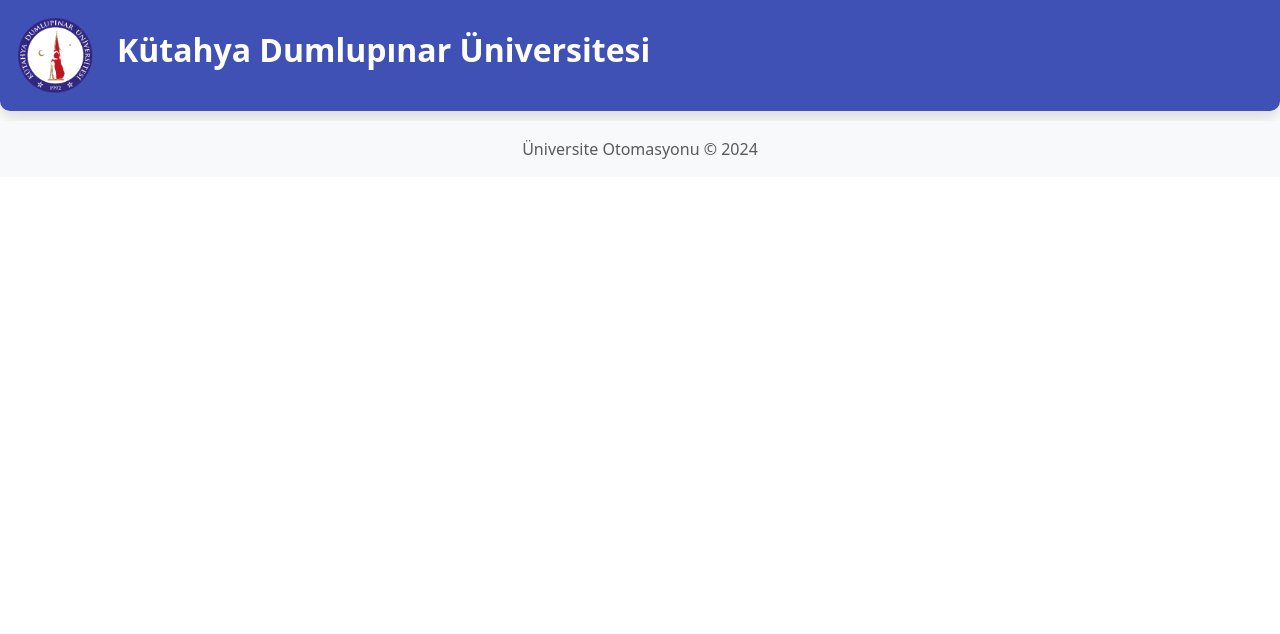
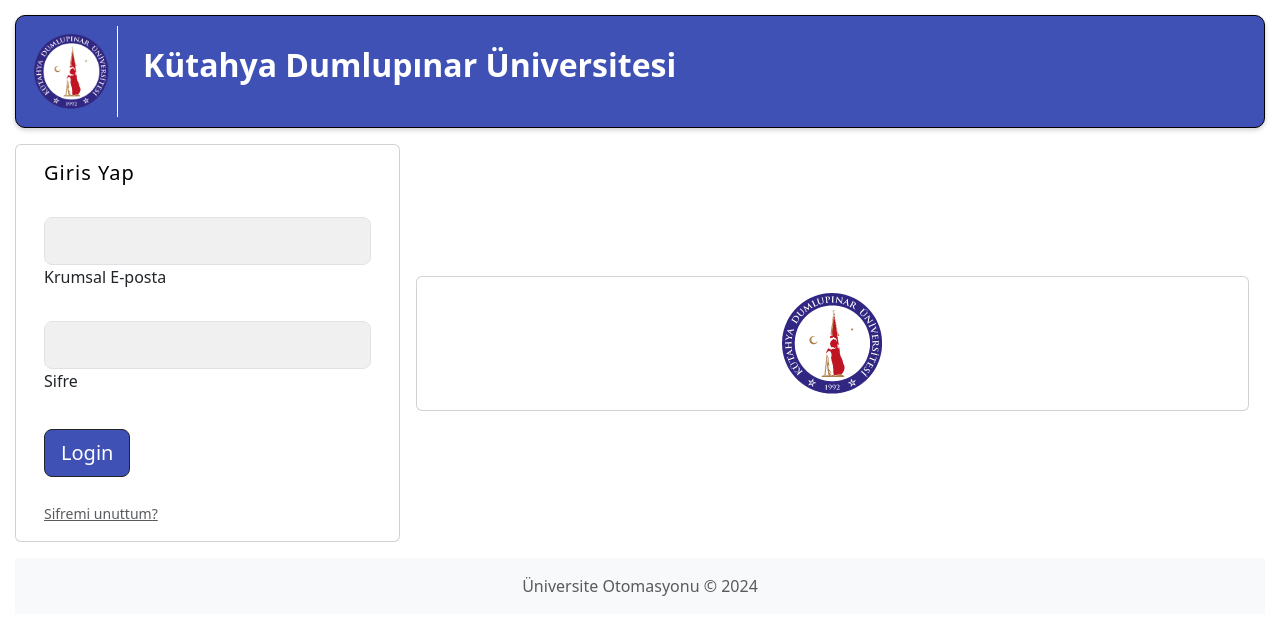
Before and after one commit to MuhammetFatihAktug/university-automation-systems-frontend, an Angular app: page / in a window 1280 px wide. Shown: the top 634 px of the page. Built offline with nearby package versions, Linux system fonts and the light colour scheme.

Commit message:
signin section added

```diff
--- a/angular.json
+++ b/angular.json
@@ -28,7 +28,9 @@
               "src/styles.css",
               "node_modules/bootstrap/dist/css/bootstrap.min.css"
             ],
-            "scripts": []
+            "scripts": [
+              "node_modules/bootstrap/dist/js/bootstrap.js"
+            ]
           },
           "configurations": {
             "production": {
--- a/src/app/app.component.css
+++ b/src/app/app.component.css
@@ -0,0 +1,3 @@
+.main-div{
+  padding: 15px;
+}
--- a/src/app/app.component.html
+++ b/src/app/app.component.html
@@ -1,2 +1,6 @@
-<app-header></app-header>
-<app-footer></app-footer>
+<div class="main-div">
+
+  <app-header></app-header>
+  <app-login></app-login>
+  <app-footer></app-footer>
+</div>
--- a/src/app/app.component.ts
+++ b/src/app/app.component.ts
@@ -2,11 +2,12 @@
 import { RouterOutlet } from '@angular/router';
 import {HeaderComponent} from "./components/header/header.component";
 import {FooterComponent} from "./components/footer/footer.component";
+import {LoginComponent} from "./components/login/login.component";
 
 @Component({
   selector: 'app-root',
   standalone: true,
-  imports: [RouterOutlet, HeaderComponent, FooterComponent],
+  imports: [RouterOutlet, HeaderComponent, FooterComponent, LoginComponent],
   templateUrl: './app.component.html',
   styleUrl: './app.component.css'
 })
--- a/src/app/components/header/header.component.css
+++ b/src/app/components/header/header.component.css
@@ -0,0 +1,43 @@
+.header-container {
+  display: flex;
+  align-self: start;
+  box-shadow: 0px 2px 5px rgba(0, 0, 0, 0.2);
+  background-color: #3f51b5;
+  border-radius: 10px;
+  border: black 1px solid;
+  padding: 10px;
+
+}
+
+.logo {
+  margin-right: 10px;
+  padding: 8px;
+  border-right: 1px solid white;
+}
+
+.logo img {
+  height: 75px;
+  width: 75px;
+}
+
+.university-info {
+  flex: 1;
+  padding: 15px;
+
+}
+
+.university-name {
+  color: white;
+  font-size: 24pt;
+  font-weight: bold;
+
+}
+
+.app-info {
+  padding: 15px;
+}
+
+.app-name {
+  color: white;
+  font-size: 16pt;
+}
--- a/src/app/components/header/header.component.html
+++ b/src/app/components/header/header.component.html
@@ -1,10 +1,9 @@
-<div class="d-flex align-self-start shadow"
-     style="background-color: #3f51b5; border-radius: 0 0 10px 10px; padding: 10px; margin-bottom: 10px;">
-  <div class="mr-2 p-2 border-right">
-    <img id="imgUniLogo" src="assets/images/logo.gif" style="height:75px;width:75px;">
+<div class="header-container">
+  <div class="logo">
+    <img src="assets/images/logo.gif" alt="Üniversite Logosu">
   </div>
-  <div class="mr-auto p-3">
-    <span id="lblUniAd" style="color: white; font-size: 24pt; font-weight: bold;">Kütahya Dumlupınar Üniversitesi</span>
+  <div class="university-info">
+    <span class="university-name">Kütahya Dumlupınar Üniversitesi</span>
   </div>
 
 </div>
--- /dev/null
+++ b/src/app/components/login/login.component.css
@@ -0,0 +1,5 @@
+.university-info {
+  flex: 1;
+  padding: 15px;
+
+}
--- /dev/null
+++ b/src/app/components/login/login.component.html
@@ -0,0 +1,15 @@
+<div class="container-fluid login-container">
+  <div class="row justify-content-center align-items-center">
+    <!-- 'justify-content-center' ve 'align-items-center' sınıfları eklendi -->
+    <div class="card col mb-3 mt-3">
+      <div class="card-body">
+        <app-signin></app-signin>
+      </div>
+    </div>
+    <div class="card col col-8 m-3 mb-3 mt-3 ">
+      <div class="card-body text-center">
+        <img src="assets/images/logo.gif" class="mx-auto">
+      </div>
+    </div>
+  </div>
+</div>
--- /dev/null
+++ b/src/app/components/login/login.component.ts
@@ -0,0 +1,25 @@
+import {Component} from '@angular/core';
+import {NgClass} from "@angular/common";
+import {SigninComponent} from "../signin/signin.component";
+
+@Component({
+  selector: 'app-login',
+  standalone: true,
+  imports: [
+    NgClass,
+    SigninComponent
+  ],
+  templateUrl: './login.component.html',
+  styleUrl: './login.component.css'
+})
+export class LoginComponent {
+  active: string = "login"
+
+  onLoginTab() {
+    this.active = "login"
+  }
+
+  onRegisterTab() {
+    this.active = "register"
+  }
+}
--- /dev/null
+++ b/src/app/components/signin/signin.component.html
@@ -0,0 +1,23 @@
+<form class="header-container">
+  <h5 class="fw-normal mb-3 pb-3" style="letter-spacing: 1px; color: black;">Giris Yap</h5>
+
+  <div data-mdb-input-init class="form-outline mb-4">
+    <input type="email" id="form2Example17" class="form-control form-control-lg"
+           style="background-color: #f0f0f0; color: #333333;"/>
+    <label class="form-label" for="form2Example17">Krumsal E-posta</label>
+  </div>
+
+  <div data-mdb-input-init class="form-outline mb-4">
+    <input type="password" id="form2Example27" class="form-control form-control-lg"
+           style="background-color: #f0f0f0; color: #333333;"/>
+    <label class="form-label" for="form2Example27">Sifre</label>
+  </div>
+
+  <div class="pt-1 mb-4">
+    <button data-mdb-button-init data-mdb-ripple-init class="btn btn-dark btn-lg btn-block" type="button"
+            style="background-color: #3f51b5; color: #ffffff;">Login
+    </button>
+  </div>
+
+  <a class="small text-muted" href="#!" style="color: #ffffff;">Sifremi unuttum?</a>
+</form>
--- /dev/null
+++ b/src/app/components/signin/signin.component.ts
@@ -0,0 +1,20 @@
+import { Component } from '@angular/core';
+
+@Component({
+  selector: 'app-signin',
+  standalone: true,
+  imports: [],
+  templateUrl: './signin.component.html',
+  styleUrl: './signin.component.css'
+})
+export class SigninComponent {
+  hide: boolean = true;
+
+  showPassword() {
+    this.hide = false;
+  }
+
+  hidePassword() {
+    this.hide = true;
+  }
+}
```
Also changed, not shown: src/app/components/signin/signin.component.css (added).
